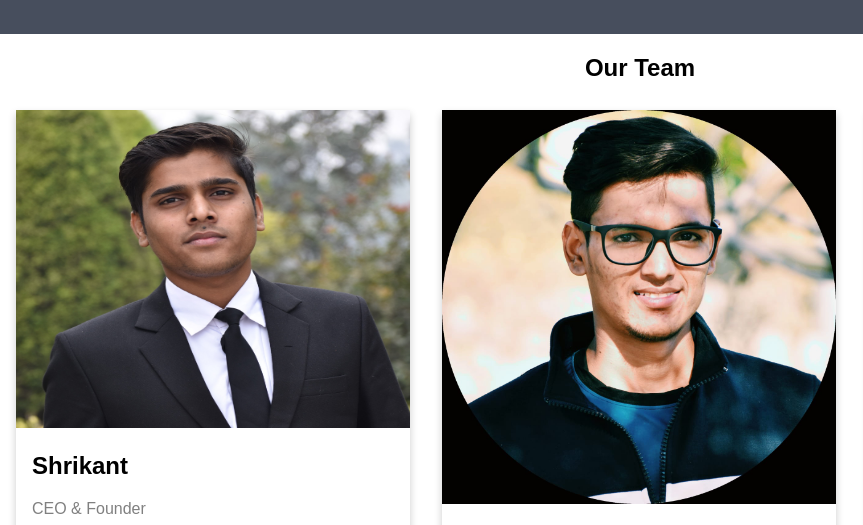
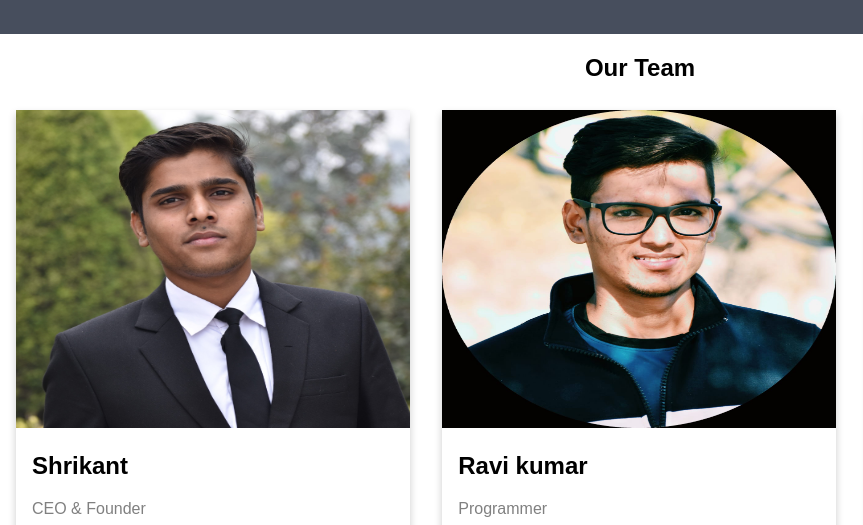
Before and after one commit to StarX2242/Movie-Website, a plain HTML site: page index4.html in a window 1280 px wide. Shown: the part 198-723 px from the top of the page, 0-863 px from the left. Drawn offline with Linux system fonts and the light colour scheme.

Commit message:
Update index4.html

```diff
--- a/index4.html
+++ b/index4.html
@@ -105,7 +105,7 @@ img {
 
   <div class="column">
     <div class="card">
-      <img src="what.jpeg" alt="Mike" style="width:100%">
+      <img class="photo1" src="what.jpeg" alt="Mike" style="width:100%">
       <div class="container">
         <h2>Ravi kumar</h2>
         <p class="title">Programmer</p>
```
